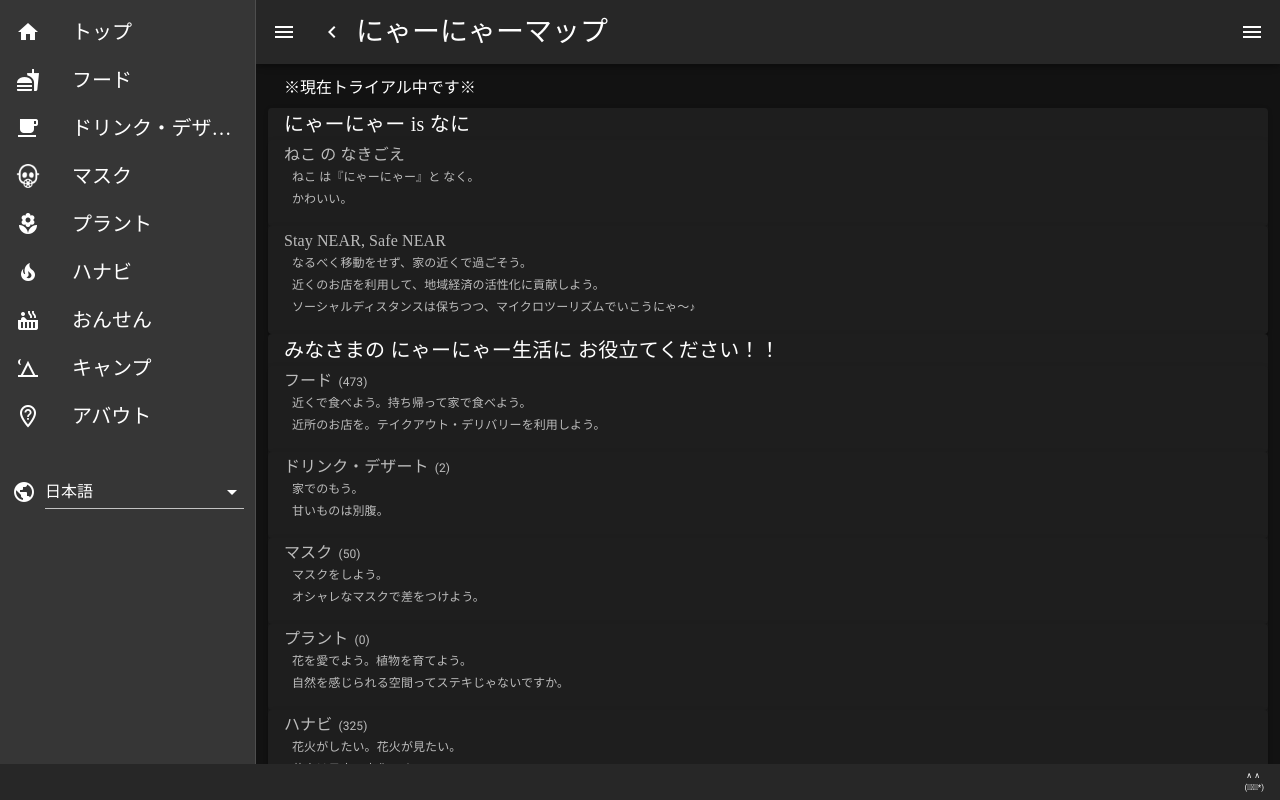
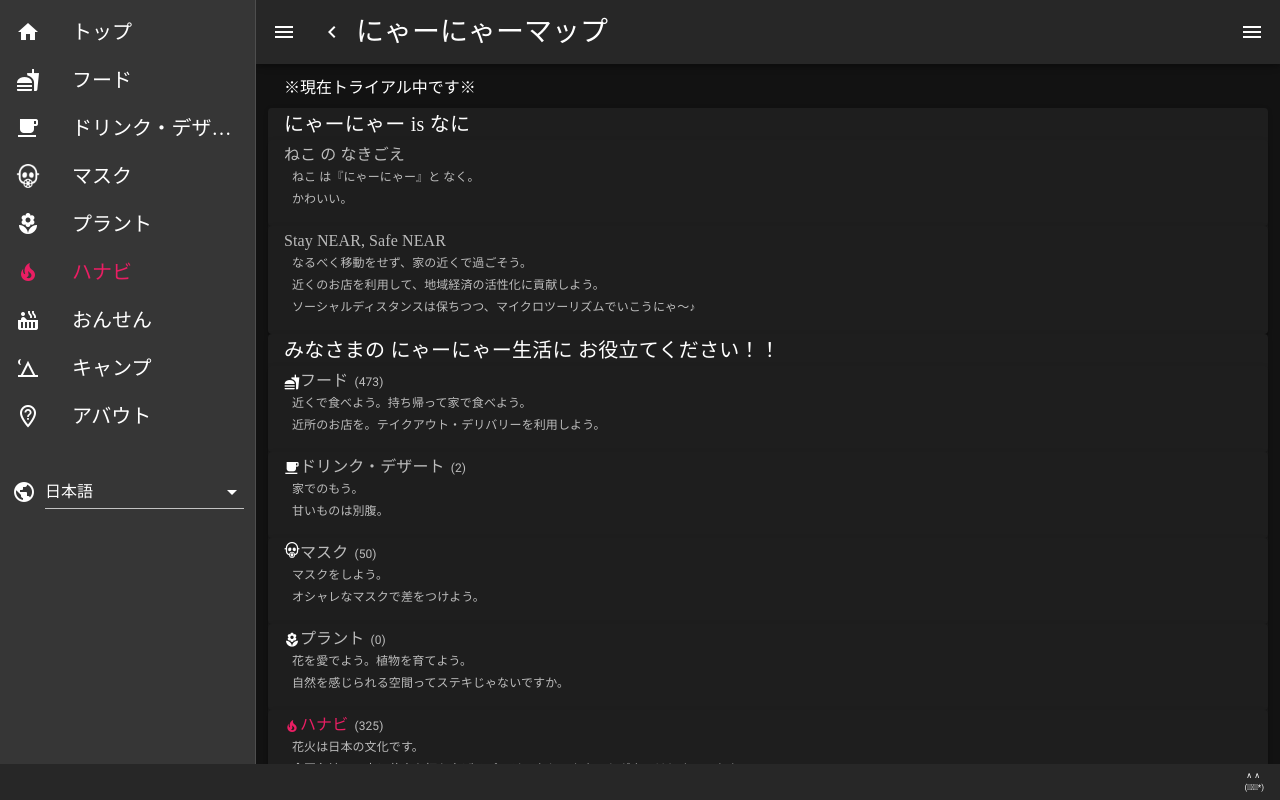
Before and after one commit to ww2or3ww/near-near-map-web, a Nuxt app: page / in a window 1280 px wide. Both pictures are taken after a click on the button 28 px from the left and 32 px from the top of the page. Shown: the top 800 px of the page. Built offline with nearby package versions, Linux system fonts and the light colour scheme; a web font is replaced by a local one.

Commit message:
共通化 and 花火プロモ

```diff
--- a/assets/locales/ja.json
+++ b/assets/locales/ja.json
@@ -33,47 +33,56 @@
       {
         "title": "トップ",
         "text_1": "",
-        "text_2": ""
+        "text_2": "",
+        "text_3": ""
       },
       {
         "title": "フード",
         "text_1": "近くで食べよう。持ち帰って家で食べよう。",
-        "text_2": "近所のお店を。テイクアウト・デリバリーを利用しよう。"
+        "text_2": "近所のお店を。テイクアウト・デリバリーを利用しよう。",
+        "text_3": ""
       },
       {
         "title": "ドリンク・デザート",
         "text_1": "家でのもう。",
-        "text_2": "甘いものは別腹。"
+        "text_2": "甘いものは別腹。",
+        "text_3": ""
       },
       {
         "title": "マスク",
         "text_1": "マスクをしよう。",
-        "text_2": "オシャレなマスクで差をつけよう。"
+        "text_2": "オシャレなマスクで差をつけよう。",
+        "text_3": ""
       },
       {
         "title": "プラント",
         "text_1": "花を愛でよう。植物を育てよう。",
-        "text_2": "自然を感じられる空間ってステキじゃないですか。"
+        "text_2": "自然を感じられる空間ってステキじゃないですか。",
+        "text_3": ""
       },
       {
         "title": "ハナビ",
-        "text_1": "花火がしたい。花火が見たい。",
-        "text_2": "花火は日本の文化です！！"
+        "text_1": "花火は日本の文化です。",
+        "text_2": "全国各地で一斉に花火を打ち上げるプロジェクト、カウントダウンはじまってます！",
+        "text_3": "クラウドファウンディングも。「日本の花火エールプロジェクト」で検索！"
       },
       {
         "title": "おんせん",
         "text_1": "温泉に入りたい。",
-        "text_2": "近くでいい。近くがいい。"
+        "text_2": "近くでいい。近くがいい。",
+        "text_3": ""
       },
       {
         "title": "キャンプ",
         "text_1": "キャンプしようぜ。",
-        "text_2": "密を避け、近くにある自然の中へ。"
+        "text_2": "密を避け、近くにある自然の中へ。",
+        "text_3": ""
       },
       {
         "title": "アバウト",
         "text_1": "このサイトについて",
-        "text_2": ""
+        "text_2": "",
+        "text_3": ""
       }
     ]
   }
--- a/components/cards/SubtitleText2ClickableCard.vue
+++ b/components/cards/SubtitleText2ClickableCard.vue
@@ -1,11 +1,36 @@
 <template>
   <v-card class="card-content" @click.stop="$emit('click')">
     <v-card-subtitle style="padding-bottom: 0px; padding-top: 4px;">
-      <p class="p-card-subtitle" style="margin: 0px; padding: 0px;">
+      <v-icon v-if="content.icon && content.hilite == false" size="16">
+        {{ content.icon }}
+      </v-icon>
+      <v-icon v-else-if="content.icon" size="16" color="#E91E63">
+        {{ content.icon }}
+      </v-icon>
+      <v-img
+        v-if="content.image"
+        :src="content.image"
+        height="16"
+        width="16"
+        style="display: inline-block;"
+      >
+      </v-img>
+      <p
+        v-if="content.hilite == false"
+        class="p-card-subtitle"
+        style="margin: 0px; padding: 0px;"
+      >
+        {{ subtitle }}
+      </p>
+      <p
+        v-else
+        class="p-card-subtitle"
+        style="margin: 0px; padding: 0px; color: #E91E63;"
+      >
         {{ subtitle }}
       </p>
       <p class="p-card-subtitle-count" style="margin: 0px; padding: 0px;">
-        &nbsp;&nbsp;{{ count }}
+        &nbsp;&nbsp;{{ content.count }}
       </p>
     </v-card-subtitle>
     <v-card-text class="card-text">
@@ -14,6 +39,9 @@
       </p>
       <p class="p-card-text" style="margin: 0px;">
         {{ text2 }}
+      </p>
+      <p class="p-card-text" style="margin: 0px;">
+        {{ text3 }}
       </p>
     </v-card-text>
   </v-card>
@@ -25,6 +53,10 @@ export default {
       type: String,
       default: ''
     },
+    hilite: {
+      type: Boolean,
+      default: false
+    },
     text1: {
       type: String,
       default: ''
@@ -33,9 +65,13 @@ export default {
       type: String,
       default: ''
     },
-    count: {
+    text3: {
       type: String,
       default: ''
+    },
+    content: {
+      type: Object,
+      default: null
     },
     link: {
       type: String,
--- a/layouts/default.vue
+++ b/layouts/default.vue
@@ -15,17 +15,34 @@
           @click="onSwitchPage(index)"
         >
           <v-list-item-action>
-            <v-icon v-if="getIcon(index)">{{ getIcon(index) }}</v-icon>
+            <v-icon
+              v-if="contents[index].icon && contents[index].hilite == false"
+            >
+              {{ contents[index].icon }}
+            </v-icon>
+            <v-icon v-else-if="contents[index].icon" color="#E91E63">
+              {{ contents[index].icon }}
+            </v-icon>
             <v-img
-              v-if="getImage(index)"
-              :src="getImage(index)"
+              v-if="contents[index].image"
+              :src="contents[index].image"
               height="24"
               width="24"
             >
             </v-img>
           </v-list-item-action>
           <v-list-item-content>
-            <v-list-item-title class="font-drawer-title" v-text="item.title" />
+            <v-list-item-title
+              v-if="contents[index].hilite == false"
+              class="font-drawer-title"
+              v-text="item.title"
+            />
+            <v-list-item-title
+              v-else
+              class="font-drawer-title"
+              v-text="item.title"
+              style="color: #E91E63;"
+            />
           </v-list-item-content>
         </v-list-item>
       </v-list>
@@ -116,45 +133,7 @@ export default {
       drawer: false,
       fixed: false,
       notSupportCtrl: false,
-      contents: [
-        {
-          link: '/',
-          icon: 'mdi-home'
-        },
-        {
-          link: '/food',
-          icon: 'mdi-food'
-        },
-        {
-          link: '/drink',
-          icon: 'mdi-coffee'
-        },
-        {
-          link: '/mask',
-          icon: '',
-          image: require('~/assets/img/icon-mask.png')
-        },
-        {
-          link: '/plant',
-          icon: 'mdi-flower'
-        },
-        {
-          link: '/fire',
-          icon: 'mdi-fire'
-        },
-        {
-          link: '/study',
-          icon: 'mdi-hot-tub'
-        },
-        {
-          link: '/study',
-          icon: 'mdi-tent'
-        },
-        {
-          link: '/about',
-          icon: 'mdi-map-marker-question-outline'
-        }
-      ],
+      contents: this.$getContents(),
       miniVariant: false,
       right: true,
       rightDrawer: false
@@ -188,12 +167,6 @@ export default {
         const item = this.$i18n.t('index.menu')[index]
         this.selectedTitle = item.title + '    }'
       }
-    },
-    getIcon(index) {
-      return this.contents[index].icon
-    },
-    getImage(index) {
-      return this.contents[index].image
     },
     onClickCurrentPosition() {
       this.rightDrawer = false
--- a/nuxt.config.js
+++ b/nuxt.config.js
@@ -60,7 +60,10 @@ export default {
   /*
    ** Plugins to load before mounting the App
    */
-  plugins: [{ src: '~/plugins/vue2-google-maps.js', ssr: false }],
+  plugins: [
+    { src: '~/plugins/vue2-google-maps.js', ssr: false },
+    { src: '~/plugins/utils', ssr: false }
+  ],
   /*
    ** Nuxt.js dev-modules
    */
--- a/pages/index.vue
+++ b/pages/index.vue
@@ -39,7 +39,8 @@
           :subtitle="$t('index.menu[' + index + '].title')"
           :text1="$t('index.menu[' + index + '].text_1')"
           :text2="$t('index.menu[' + index + '].text_2')"
-          :count="counts[index]"
+          :text3="$t('index.menu[' + index + '].text_3')"
+          :content="contents[index]"
           @click="onSwitchPage(index)"
         >
         </subtitle-text2-clickable-card>
@@ -75,7 +76,7 @@ export default {
   },
   data() {
     return {
-      counts: ['(0)', '(473)', '(2)', '(50)', '(0)', '(325)', '(0)', '(0)', '']
+      contents: this.$getContents()
     }
   },
   methods: {
--- /dev/null
+++ b/plugins/utils.js
@@ -0,0 +1,63 @@
+const getContentsFunc = () => {
+  return [
+    {
+      link: '/',
+      icon: 'mdi-home',
+      count: '',
+      hilite: false
+    },
+    {
+      link: '/food',
+      icon: 'mdi-food',
+      count: '(473)',
+      hilite: false
+    },
+    {
+      link: '/drink',
+      icon: 'mdi-coffee',
+      count: '(2)',
+      hilite: false
+    },
+    {
+      link: '/mask',
+      icon: '',
+      image: require('~/assets/img/icon-mask.png'),
+      count: '(50)',
+      hilite: false
+    },
+    {
+      link: '/plant',
+      icon: 'mdi-flower',
+      count: '(0)',
+      hilite: false
+    },
+    {
+      link: '/fire',
+      icon: 'mdi-fire',
+      count: '(325)',
+      hilite: true
+    },
+    {
+      link: '/study',
+      icon: 'mdi-hot-tub',
+      count: '(0)',
+      hilite: false
+    },
+    {
+      link: '/study',
+      icon: 'mdi-tent',
+      count: '(0)',
+      hilite: false
+    },
+    {
+      link: '/about',
+      icon: 'mdi-map-marker-question-outline',
+      count: '',
+      hilite: false
+    }
+  ]
+}
+
+export default (context, inject) => {
+  inject('getContents', getContentsFunc)
+}
```
Also changed, not shown: assets/locales/en.json (+19 -10 lines), assets/locales/ja-basic.json (+19 -10 lines).
